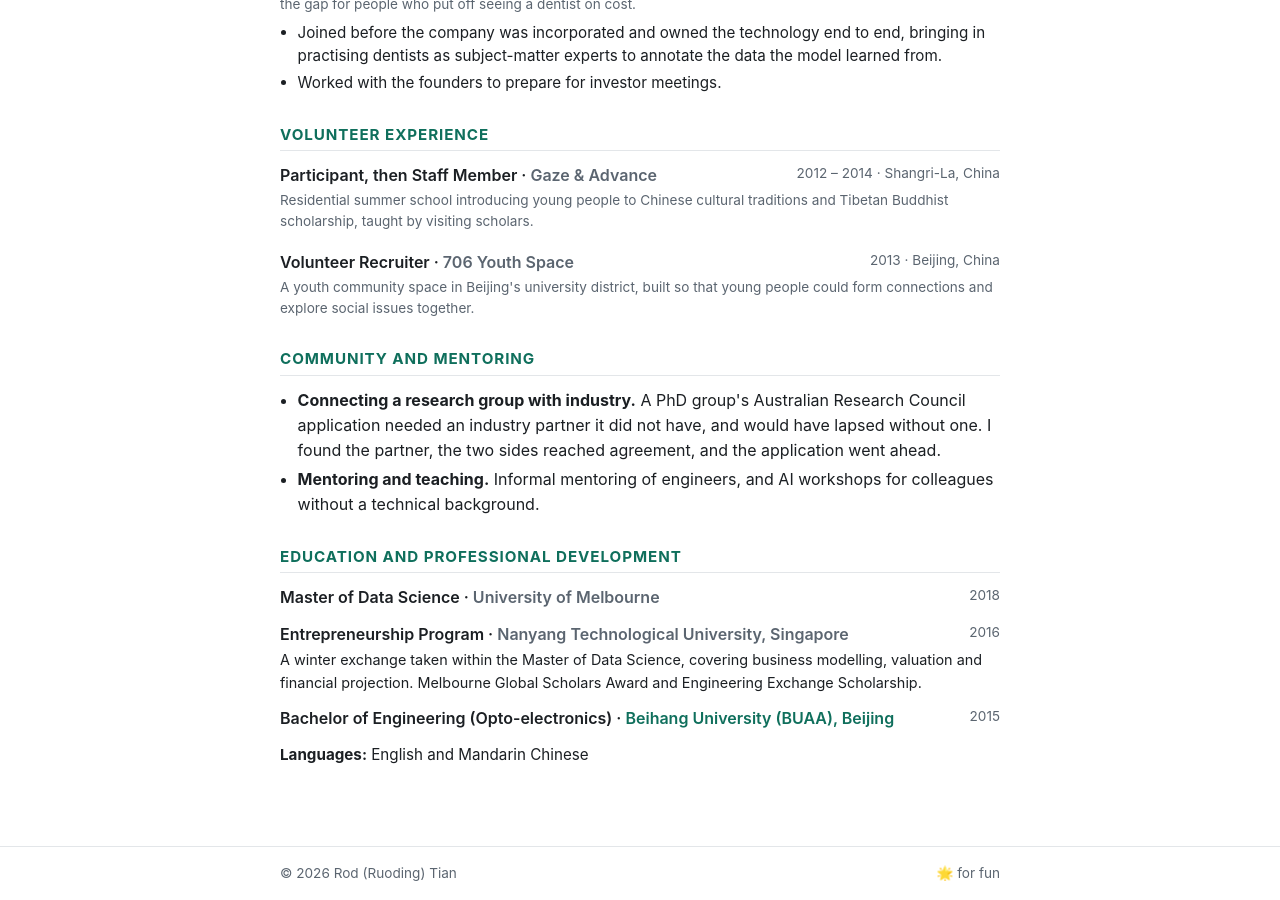
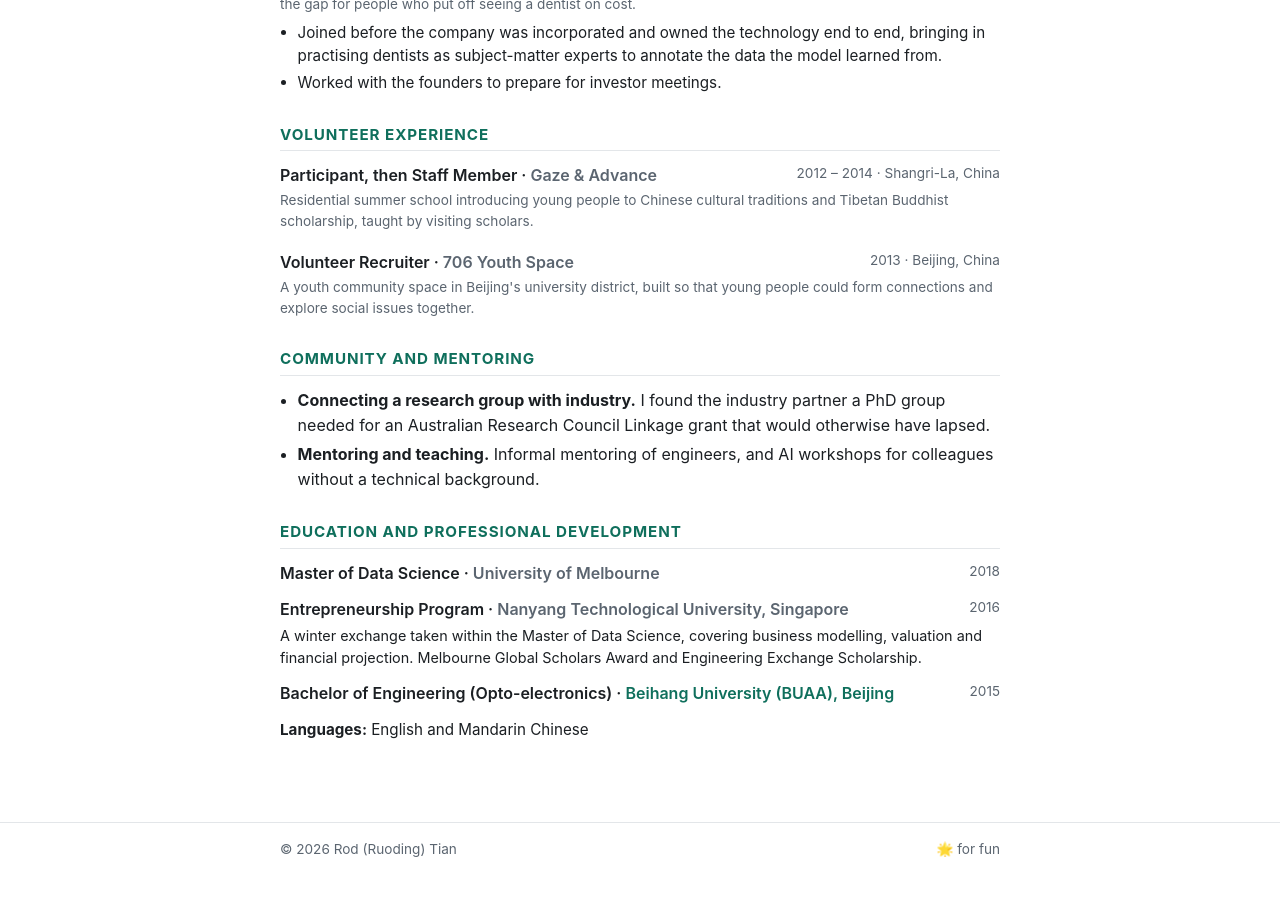
Before and after one commit to ruodingt/ruodingt.github.io, a Jekyll site: the page built from cv/index.md, in a window 1280 px wide and 900 px high, scrolled down 1864 px. Built offline with Jekyll 4.4.1, drawn with Linux system fonts in a browser that asks for light colours; after the commit the page ends 2740 px from its top, so only the background shows below that.

Commit message:
Halve the ARC entry and lead with the action
"A PhD group's ... application needed an industry partner it did not have,
and would have lapsed without one. I found the partner, the two sides
reached agreement, and the application went ahead." (38 words) ->
"I found the industry partner a PhD group needed for an Australian Research
Council Linkage grant that would otherwise have lapsed." (20 words).

Action first; "otherwise have lapsed" carries both the stakes and the
outcome. NOTE: essay Q3 still calls this the "Industry Bridge Program" -
the two need to agree on the correct scheme name.

Co-Authored-By: Claude Opus 4.8 <noreply@anthropic.com>

```diff
--- a/_data/cv.yml
+++ b/_data/cv.yml
@@ -82,7 +82,7 @@ volunteer:
 
 community:
   - title: "Connecting a research group with industry"
-    detail: "A PhD group's Australian Research Council application needed an industry partner it did not have, and would have lapsed without one. I found the partner, the two sides reached agreement, and the application went ahead."
+    detail: "I found the industry partner a PhD group needed for an Australian Research Council Linkage grant that would otherwise have lapsed."
   - title: "Mentoring and teaching"
     detail: "Informal mentoring of engineers, and AI workshops for colleagues without a technical background."
 
```
